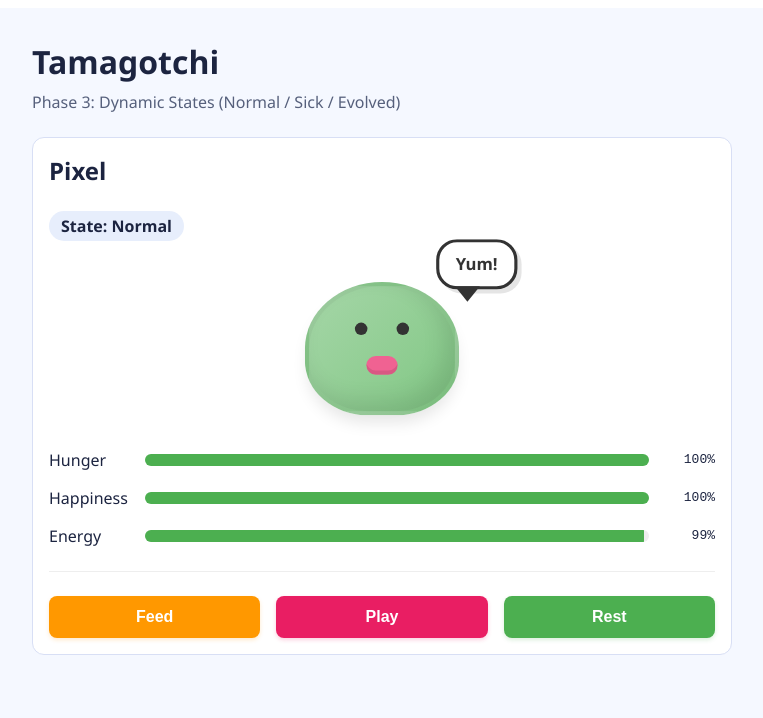
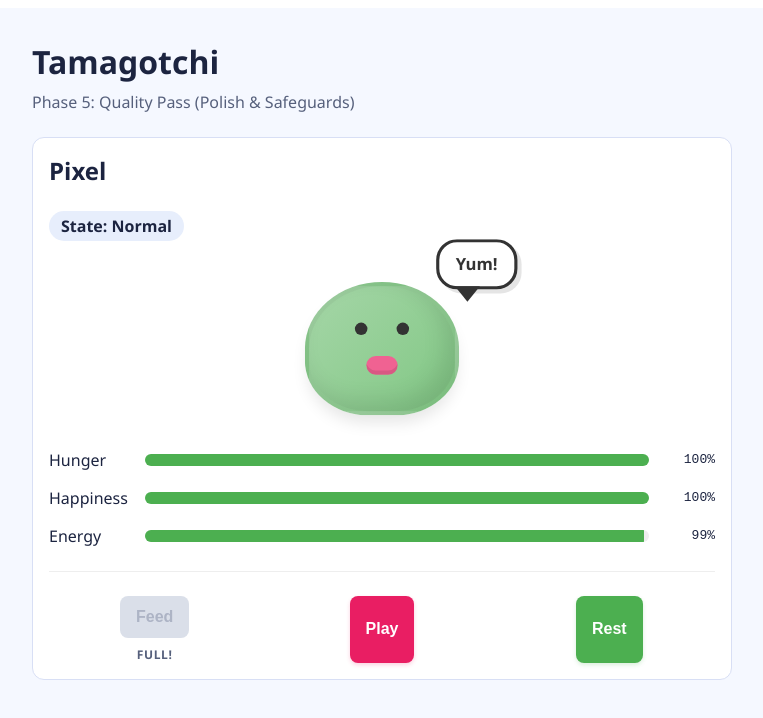
Before and after one commit to aldrinm/tamagotchi, an Angular app: page / in a window 1280 px wide. Both pictures are taken after a click on the button "Feed". Shown: the top 718 px of the page, without its empty margins (258-1021 px from the left). Built offline with nearby package versions, Linux system fonts and the light colour scheme.

Commit message:
feat: finalize Quality Pass

```diff
--- a/src/app/app.css
+++ b/src/app/app.css
@@ -142,6 +142,37 @@
 .actions button[aria-label="Let the pet rest"]:hover {
   background: #388e3c;
   box-shadow: 0 4px 8px rgba(76, 175, 80, 0.3);
+}
+
+.actions button:disabled {
+  background: #cbd2e0 !important;
+  color: #8a94ad !important;
+  cursor: not-allowed;
+  transform: none !important;
+  box-shadow: none !important;
+  opacity: 0.7;
+}
+
+.action-wrapper {
+  flex: 1;
+  display: flex;
+  flex-direction: column;
+  align-items: center;
+  gap: 0.5rem;
+}
+
+.status-hint {
+  font-size: 0.75rem;
+  font-weight: 700;
+  color: #56607c;
+  text-transform: uppercase;
+  letter-spacing: 0.05em;
+  animation: fade-in 0.3s ease;
+}
+
+@keyframes fade-in {
+  from { opacity: 0; transform: translateY(-4px); }
+  to { opacity: 1; transform: translateY(0); }
 }
 
 /* Pet Blob Styles */
--- a/src/app/app.html
+++ b/src/app/app.html
@@ -1,7 +1,7 @@
 <main class="app-shell">
   <header>
     <h1>Tamagotchi</h1>
-    <p>Phase 3: Dynamic States (Normal / Sick / Evolved)</p>
+    <p>Phase 5: Quality Pass (Polish & Safeguards)</p>
   </header>
 
   <section class="pet-card" aria-label="Pet area">
@@ -51,9 +51,22 @@
     </ul>
 
     <div class="actions" aria-label="Pet actions">
-      <button (click)="feed()" aria-label="Feed the pet">Feed</button>
-      <button (click)="play()" aria-label="Play with the pet">Play</button>
-      <button (click)="rest()" aria-label="Let the pet rest">Rest</button>
+      <div class="action-wrapper">
+        <button (click)="feed()" [disabled]="!canFeed" aria-label="Feed the pet">Feed</button>
+        @if (!canFeed) { <small class="status-hint">Full!</small> }
+      </div>
+      <div class="action-wrapper">
+        <button (click)="play()" [disabled]="!canPlay" aria-label="Play with the pet">Play</button>
+        @if (!canPlay) {
+          <small class="status-hint">
+            {{ state === 'Sick' ? 'Sick' : 'Tired' }}
+          </small>
+        }
+      </div>
+      <div class="action-wrapper">
+        <button (click)="rest()" [disabled]="!canRest" aria-label="Let the pet rest">Rest</button>
+        @if (!canRest) { <small class="status-hint">Rested!</small> }
+      </div>
     </div>
   </section>
 </main>
--- a/src/app/app.ts
+++ b/src/app/app.ts
@@ -38,6 +38,9 @@
   protected get pet() { return this.gameService.pet(); }
   protected get stats() { return this.gameService.stats(); }
   protected get state() { return this.gameService.state(); }
+  protected get canFeed() { return this.gameService.canFeed(); }
+  protected get canPlay() { return this.gameService.canPlay(); }
+  protected get canRest() { return this.gameService.canRest(); }
 
   protected feed(): void {
     this.gameService.feed();
--- a/src/app/game.service.ts
+++ b/src/app/game.service.ts
@@ -59,15 +59,35 @@
   }
 
   feed(): void {
-    this.applyActionDelta(ACTION_DELTAS.feed);
+    if (this.canFeed()) {
+      this.applyActionDelta(ACTION_DELTAS.feed);
+    }
   }
 
   play(): void {
-    this.applyActionDelta(ACTION_DELTAS.play);
+    if (this.canPlay()) {
+      this.applyActionDelta(ACTION_DELTAS.play);
+    }
   }
 
   rest(): void {
-    this.applyActionDelta(ACTION_DELTAS.rest);
+    if (this.canRest()) {
+      this.applyActionDelta(ACTION_DELTAS.rest);
+    }
+  }
+
+  canFeed(): boolean {
+    return this.stats().hunger < 100;
+  }
+
+  canPlay(): boolean {
+    const isHealthy = this.state() !== 'Sick';
+    const hasEnergy = this.stats().energy >= 10;
+    return isHealthy && hasEnergy;
+  }
+
+  canRest(): boolean {
+    return this.stats().energy < 100;
   }
 
   private applyActionDelta(delta: { hunger: number; happiness: number; energy: number }): void {
```
Also changed, not shown: specs/roadmap.md (+1 -1 lines), .cursor/skills/finalize-feature/SKILL.md (added), 1 other file (tests, documents, lock files or other folders).
